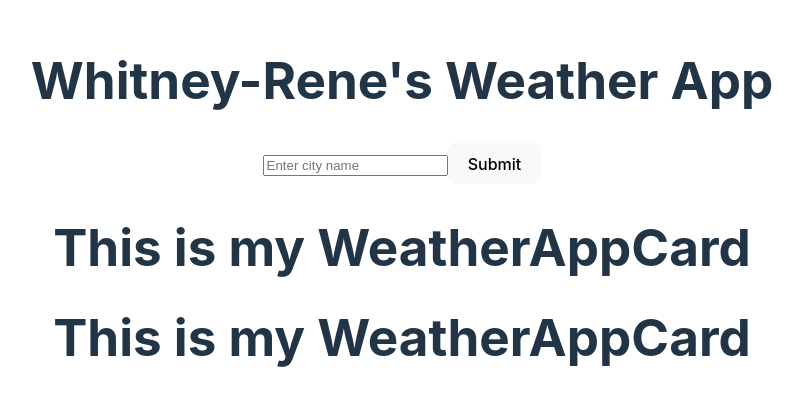
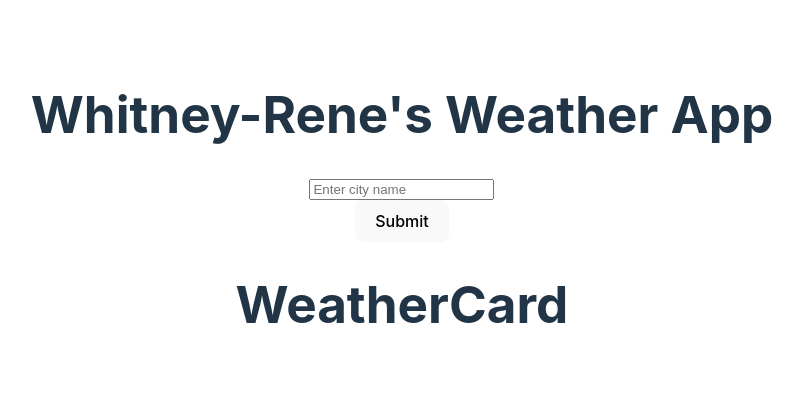
Before and after one commit to Whitney-Rene/weatherapp, a React (Vite) app in the folder client/: page / in a window 1280 px wide. Shown: the part 191-596 px from the top of the page, without its empty margins (238-1041 px from the left). Built offline with nearby package versions, Linux system fonts and the light colour scheme; no server answers.

Commit message:
adds access to json elements

```diff
--- a/client/src/App.jsx
+++ b/client/src/App.jsx
@@ -22,18 +22,12 @@ function App() {
     callBackEnd();
   }, []);
 
-  //fetch date from weather api
-  const fetchAPI = async () => {
-    const response = await fetch ('https://api.openweathermap.org/data/2.5/weather?q={cityname}&appid={APIkey}')
-
-  }
-
   return (
     <>
       <h1>Whitney-Rene's Weather App</h1>
       <WeatherAppForm/>
       <WeatherAppCard/>
-      {message}
+      <div>{message}</div>
     </>
   )
 }
--- a/client/src/components/weatherAppCard.jsx
+++ b/client/src/components/weatherAppCard.jsx
@@ -1,11 +1,12 @@
 import { useState } from "react";
+import WeatherAppForm from "./weatherAppForm";
 
-export default function WeatherAppCard () {
+export default function WeatherAppCard (props) {
 
 
     return(
         <>
-        <h1>This is my WeatherAppCard</h1>
+        <h1>WeatherCard</h1>
         </>
     )
 }
--- a/client/src/components/weatherAppForm.jsx
+++ b/client/src/components/weatherAppForm.jsx
@@ -14,11 +14,15 @@ const getCity = (event) => {
 }
 
 const getWeather = (event) => {
+    event.preventDefault();
+
     fetch(`${backendApiUrl}/weather?city=${city}`)
     .then(response => response.json())
     .then(data => {
-     console.log("Weather data:", data);
-     setWeatherData(data);
+    console.log(`City: ${data.name}`); //name
+    console.log(`Temperature: ${data.main.temp}`); //temp
+    console.log(`Weather: ${data.weather[0].description}`); //weather
+    setWeatherData(data);
   // Now you can do something with the weather data, such as displaying it on the frontend
 })
 .catch(error => {
@@ -28,9 +32,11 @@ const getWeather = (event) => {
 
     return (
         <>
+        <form>
         <input type="text" placeholder="Enter city name" onChange={getCity}></input>
+        </form>
         <button onClick={getWeather}>Submit</button>
-        <WeatherAppCard weather={weatherData}/>
+        {/* <div>{weatherData}</div> */}
         </>
     );
 }
```
